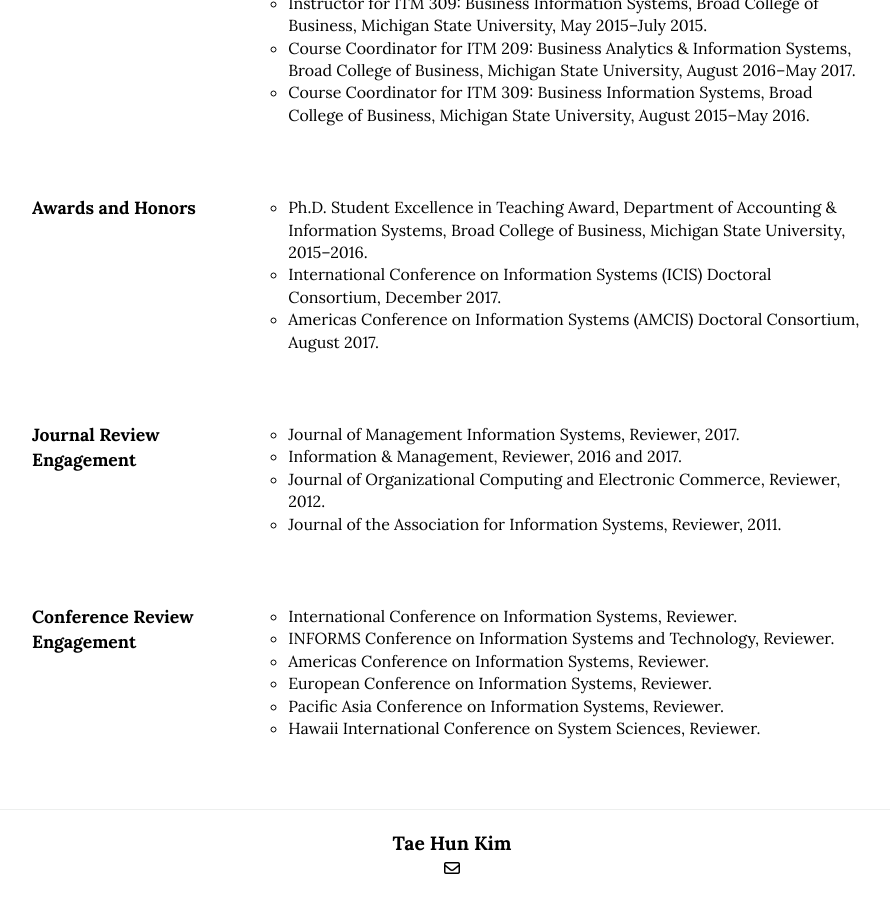
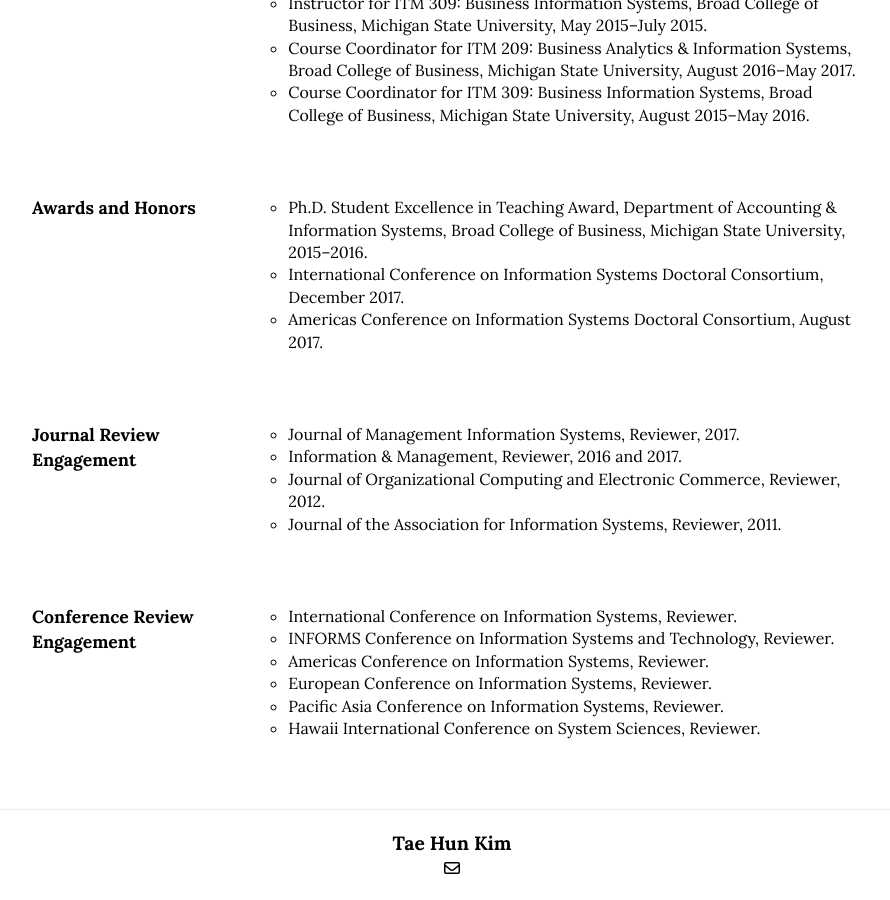
Before and after one commit to istaehun/taehun, a Jekyll site: the page built from index.html, in a window 1280 px wide and 900 px high, scrolled down 3418 px. Shown: the whole window, without its empty margins (188-1078 px from the left). Built offline with Jekyll 4.4.1, drawn with Linux system fonts in a browser that asks for light colours; nearby versions of some CDN libraries.

Commit message:
Update engagement.yml

```diff
--- a/_data/engagement.yml
+++ b/_data/engagement.yml
@@ -11,8 +11,8 @@
     title: Awards and Honors
     list:
       - "Ph.D. Student Excellence in Teaching Award, Department of Accounting & Information Systems, Broad College of Business, Michigan State University, 2015–2016."
-      - "International Conference on Information Systems (ICIS) Doctoral Consortium, December 2017."
-      - "Americas Conference on Information Systems (AMCIS) Doctoral Consortium, August 2017."
+      - "International Conference on Information Systems Doctoral Consortium, December 2017."
+      - "Americas Conference on Information Systems Doctoral Consortium, August 2017."
   -
     title: Journal Review Engagement
     list:
```
